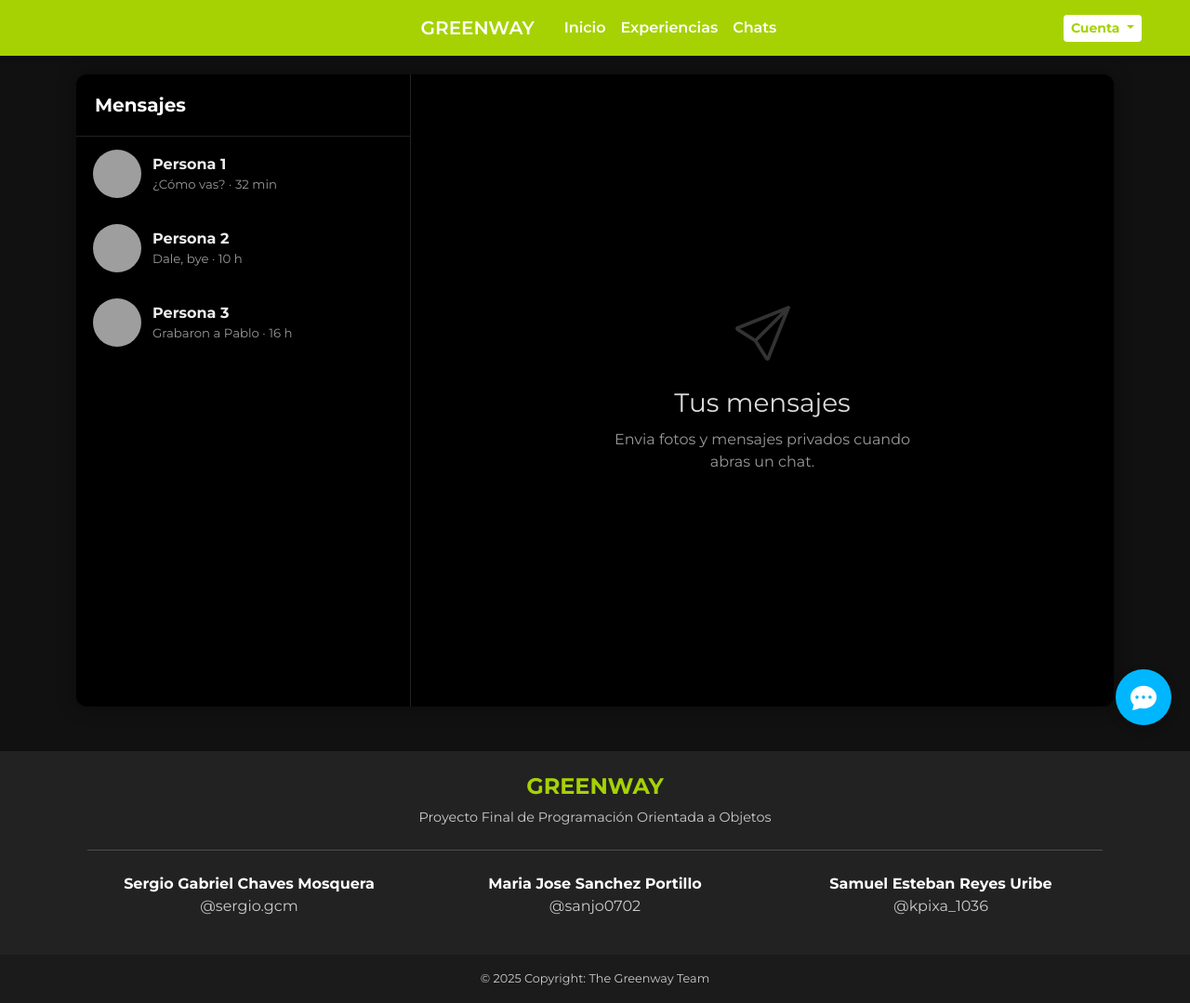
After one commit to sechaves/CRUD-Firebase-Greenway, a Flask app: template app/templates/chats.html in a window 1280 px wide. The commit adds this page. Shown: the whole page at 93% size. Run offline with Flask 3, Linux system fonts and the light colour scheme; the template is opened without the code that fills it, so the values that code supplies are empty; parts of the project's set-up code (start-up, migrations or seed data) failed here and were passed over; grey boxes are pictures that could not be loaded.

Commit message:
Implementacion navbar chats, y ventana chats

```diff
--- a/app/templates/base.html
+++ b/app/templates/base.html
@@ -194,11 +194,8 @@
                 <div class="collapse navbar-collapse show" id="navbarNav">
                     <ul class="navbar-nav">
                         <li class="nav-item"><a class="nav-link" href="{{ url_for('home') }}">Inicio</a></li>
-
-                        <!-- ================================== -->
-                        <!-- ¡¡LINK DE NAVEGACIÓN CORREGIDO!! -->
-                        <!-- ================================== -->
                         <li class="nav-item"><a class="nav-link" href="{{ url_for('experiencias') }}">Experiencias</a></li>
+                        <li class="nav-item"><a class="nav-link" href="{{ url_for('chats') }}">Chats</a></li>
 
                         <!-- Lógica de Roles -->
                         {% if session.role == 'admin' %}
--- /dev/null
+++ b/app/templates/chats.html
@@ -0,0 +1,157 @@
+{% extends "base.html" %}
+
+{% block title %}Chats{% endblock %}
+
+{% block styles %}
+<style>
+    body {
+        background-color: #111;
+    }
+
+    .chat-container {
+        height: calc(100vh - 120px);
+        margin-top: 20px;
+        border-radius: 12px;
+        overflow: hidden;
+        background-color: #000;
+        display: flex;
+        box-shadow: 0 0 20px rgba(0,0,0,0.4);
+    }
+
+    /* Sidebar izquierda */
+    .chat-sidebar {
+        width: 360px;
+        background-color: #000;
+        border-right: 1px solid #222;
+        color: white;
+        display: flex;
+        flex-direction: column;
+    }
+
+    .sidebar-header {
+        padding: 18px 20px;
+        border-bottom: 1px solid #222;
+        font-weight: 700;
+        font-size: 1.25rem;
+    }
+
+    .chat-list {
+        overflow-y: auto;
+        flex-grow: 1;
+    }
+
+    .chat-item {
+        display: flex;
+        align-items: center;
+        gap: 12px;
+        padding: 14px 18px;
+        cursor: pointer;
+        transition: background 0.2s ease;
+    }
+    .chat-item:hover {
+        background-color: #111;
+    }
+
+    .chat-item img {
+        width: 52px;
+        height: 52px;
+        border-radius: 50%;
+        object-fit: cover;
+    }
+
+    .chat-info {
+        display: flex;
+        flex-direction: column;
+        color: #eee;
+    }
+
+    .chat-info small {
+        color: #999;
+        font-size: 0.83rem;
+    }
+
+    /* Panel derecho */
+    .chat-empty {
+        flex-grow: 1;
+        background-color: #000;
+        color: #777;
+        display: flex;
+        flex-direction: column;
+        align-items: center;
+        justify-content: center;
+        text-align: center;
+    }
+
+    .chat-empty i {
+        font-size: 60px;
+        margin-bottom: 12px;
+        color: #333;
+    }
+
+    .chat-empty h3 {
+        color: #ddd;
+        margin-bottom: 10px;
+    }
+
+    .chat-empty p {
+        color: #999;
+        max-width: 340px;
+    }
+</style>
+{% endblock %}
+
+
+{% block content %}
+
+<div class="container">
+    <div class="chat-container mx-auto">
+
+        <!-- ======== SIDEBAR IZQUIERDA ======== -->
+        <div class="chat-sidebar">
+
+            <div class="sidebar-header">
+                Mensajes
+            </div>
+
+            <div class="chat-list">
+
+                <!-- EJEMPLO DE ITEMS (luego lo reemplazamos con datos reales) -->
+                <div class="chat-item">
+                    <img src="https://i.pravatar.cc/150?img=13">
+                    <div class="chat-info">
+                        <strong>Persona 1</strong>
+                        <small>¿Cómo vas? · 32 min</small>
+                    </div>
+                </div>
+
+                <div class="chat-item">
+                    <img src="https://i.pravatar.cc/150?img=5">
+                    <div class="chat-info">
+                        <strong>Persona 2</strong>
+                        <small>Dale, bye · 10 h</small>
+                    </div>
+                </div>
+
+                <div class="chat-item">
+                    <img src="https://i.pravatar.cc/150?img=8">
+                    <div class="chat-info">
+                        <strong>Persona 3</strong>
+                        <small>Grabaron a Pablo · 16 h</small>
+                    </div>
+                </div>
+
+            </div>
+
+        </div>
+
+        <!-- ======== PANEL DERECHO VACÍO ======== -->
+        <div class="chat-empty">
+            <i class="bi bi-send"></i>
+            <h3>Tus mensajes</h3>
+            <p>Envia fotos y mensajes privados cuando abras un chat.</p>
+        </div>
+
+    </div>
+</div>
+
+{% endblock %}
```
